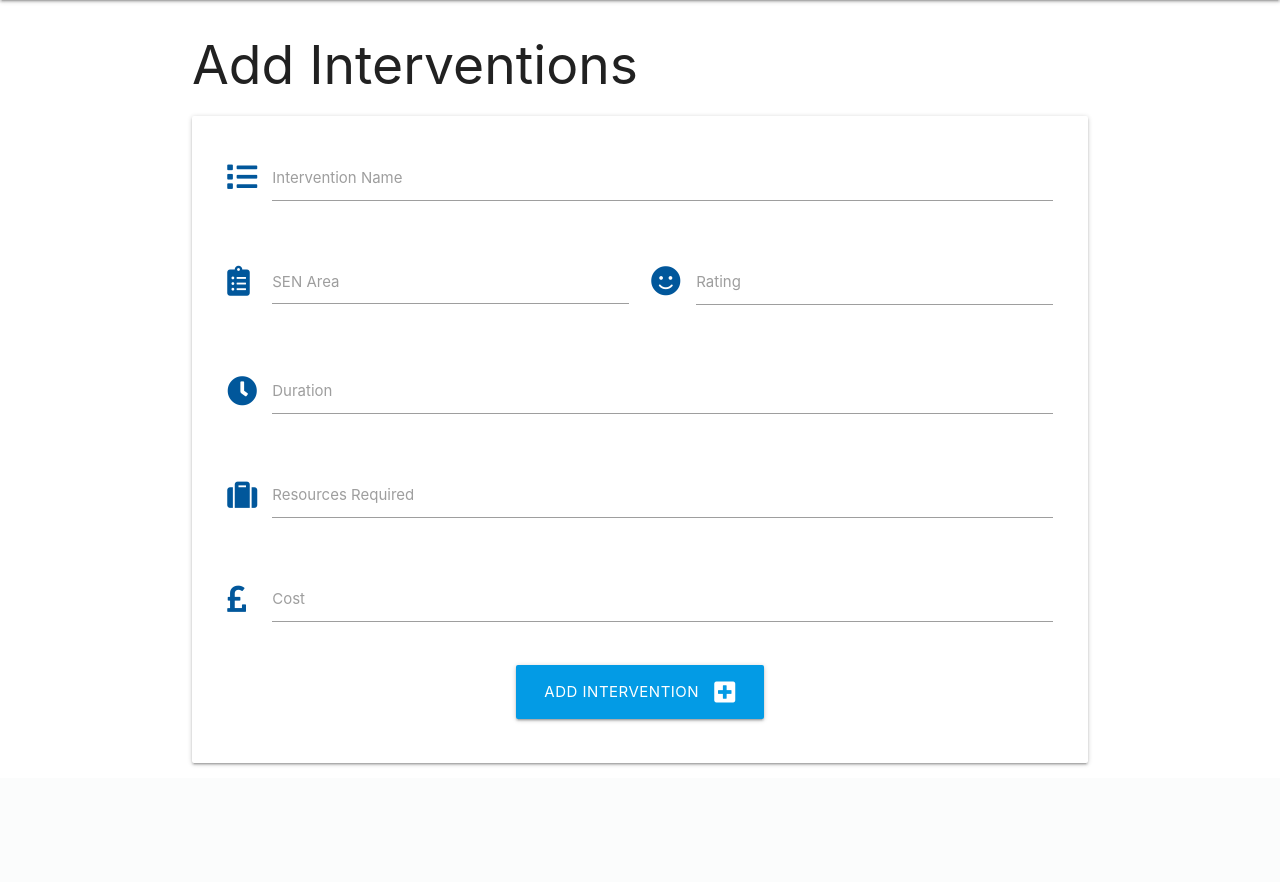
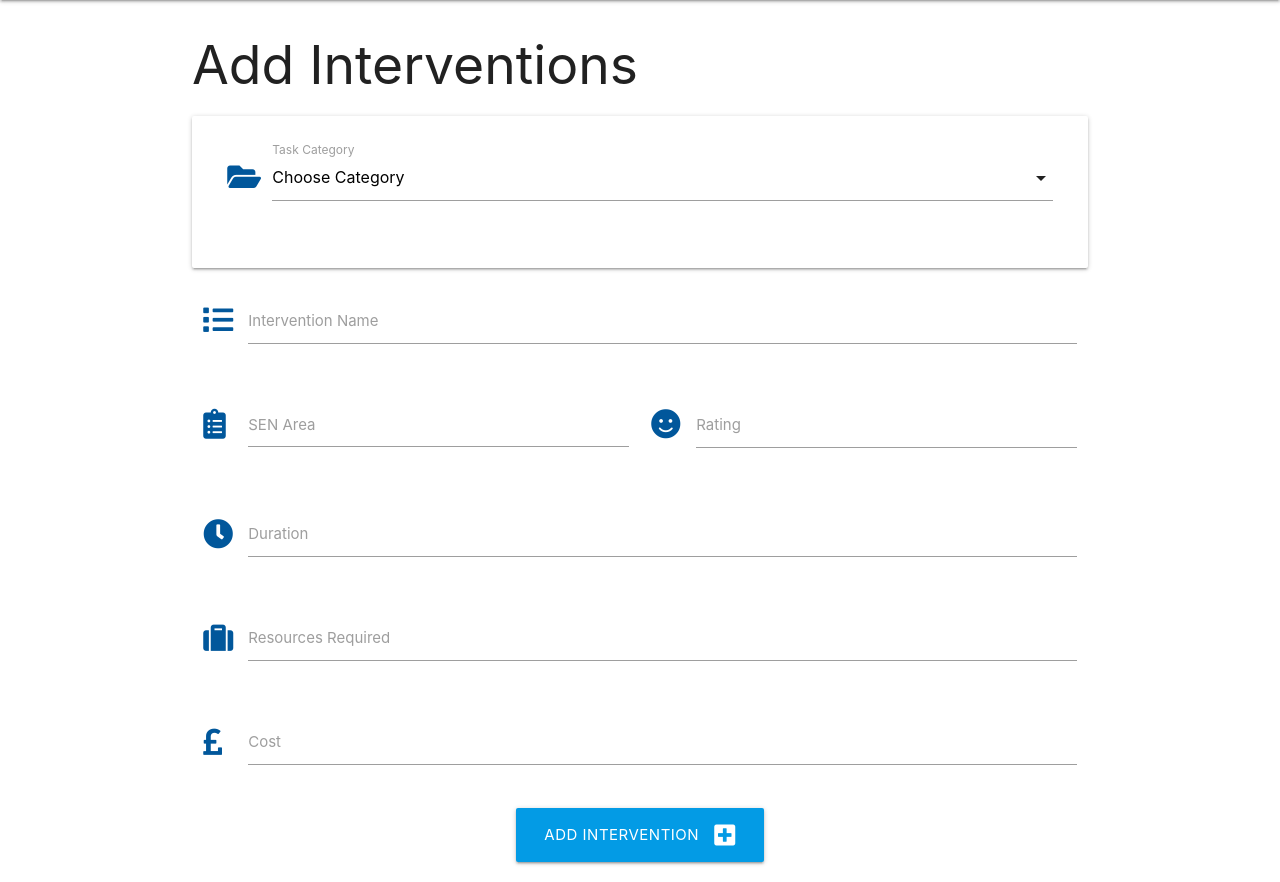
Before and after one commit to Code-Institute-Submissions/milestone_3_project, a Flask app: page /add_interventions in a window 1280 px wide. Shown: the part 64-946 px from the top of the page. Before the commit the page ends 830 px from the top, so only its background shows below. Run offline with Flask 2, Linux system fonts and the light colour scheme; some libraries are stand-ins or nearby versions.

Commit message:
Dropdown added for interventions need

```diff
--- a/app.py
+++ b/app.py
@@ -72,6 +72,13 @@ def add_interventions():
     return render_template("add_interventions", interventions=interventions)
 
 
+
+@app.route("/add_need", methods=["GET", "POST"])
+def add_need():
+    need = mongo.db.need.find().sort("area_of_need", 1)
+    return render_template("add_interventions", need=need)
+
+
 if __name__ == "__main__":
     app.run(host = os.environ.get("IP"), port=int(os.environ.get("PORT")),
             debug=True)
--- a/static/js/script.js
+++ b/static/js/script.js
@@ -2,4 +2,5 @@ $(document).ready(function(){
     $('.sidenav').sidenav();
     $('.dropdown-trigger').dropdown();
     $('.collapsible').collapsible();
+     $('select').formSelect();
   });
--- a/templates/add_interventions.html
+++ b/templates/add_interventions.html
@@ -5,8 +5,26 @@
 
 <h2> Add Interventions </h2>
 
-<div class="row card-panel grey-lighten-5">
-<form class="col s12" method="POST" action="{{ url_for('add_interventions') }}">
+
+ <div class="row card-panel grey-lighten-5">
+        <form class="col s12" method="POST" action="{{ url_for('add_need') }}">
+            <div class="row">
+                <div class="input-field col s12">
+                <i class="fas fa-folder-open prefix light-blue-text text-darken-4"></i>
+                    <select id="area_of_need" name="area_of_need" class="validate" required>
+                        <option value="" disabled selected>Choose Category</option>
+                        {% for need in need %}
+                            <option value ="{{ need.area_of_need }}">{{ need.area_of_need }}</option>
+                        {% endfor %}
+                    </select>
+                    <label for ="area_of_need">Task Category</label>
+                </div>
+            </div>
+        </form>
+ </div>
+
+
+
 
 <!-- Name -->
 <div class="row">
@@ -82,5 +100,6 @@
 </form>
 </div>
 </div>
-
+</div>
+</div>
 {% endblock %}
```
